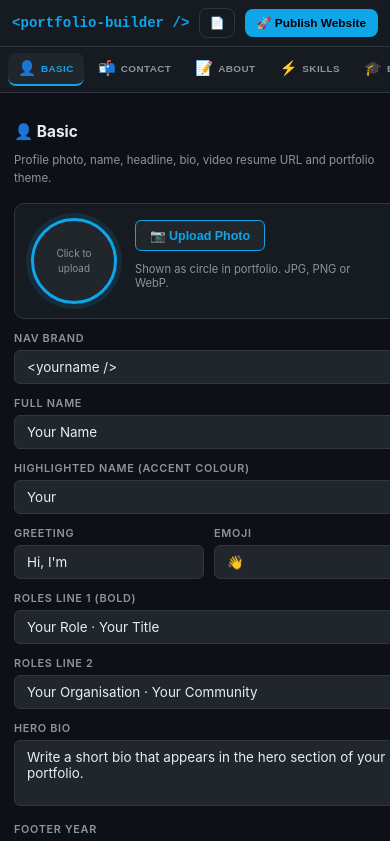
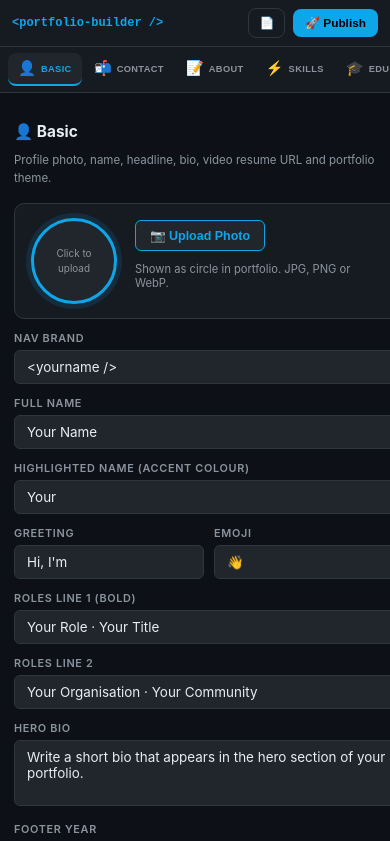
Before and after one commit to mhshrabon665-sys/portfolio-platform, a Next.js app: page /portfolio in a window 390 px wide. Shown: the top 841 px of the page. Built offline with nearby package versions, Linux system fonts and the light colour scheme.

Commit message:
Update Builder.jsx

```diff
--- a/components/Builder.jsx
+++ b/components/Builder.jsx
@@ -135,6 +135,8 @@ export default function Builder({ initialData, initialPhoto, initialTheme, editM
   const[d,setD]=useState({...(initialData||INIT),heroSocials:(initialData?.heroSocials)||(INIT.heroSocials)||['linkedin','github','whatsapp']});const[tab,setTab]=useState("basic");const[photo,setPhoto]=useState(initialPhoto||null);
   const[done,setDone]=useState(false);const[showPublish,setShowPublish]=useState(false);
   const[published,setPublished]=useState(null);const[themeId,setThemeId]=useState(initialTheme||"ocean");const fileRef=useRef();
+  const[isMobile,setIsMobile]=useState(false);
+  useEffect(()=>{const check=()=>setIsMobile(window.innerWidth<=768);check();window.addEventListener('resize',check);return()=>window.removeEventListener('resize',check);},[]);
   const upd=(k,v)=>setD(p=>({...p,[k]:v}));
   const updArr=(k,i,f,v)=>setD(p=>({...p,[k]:p[k].map((it,j)=>j===i?{...it,[f]:v}:it)}));
   const addArr=(k,tpl)=>setD(p=>({...p,[k]:[...p[k],{...tpl}]}));
@@ -395,84 +397,42 @@ ${d.references?.length?`<div class="sec"><div class="sh">References</div><div cl
         onSuccess={handlePublishSuccess}
       />
     )}
-    <style>{`
-      @media (max-width: 768px) {
-        .builder-root { height: auto !important; min-height: 100vh; overflow: auto !important; }
-        .builder-topbar { padding: 8px 12px !important; flex-wrap: wrap; gap: 6px !important; }
-        .builder-live-badge { display: none !important; }
-        .builder-theme-indicator { display: none !important; }
-        .builder-pdf-btn { padding: 7px 10px !important; font-size: 0.74rem !important; }
-        .builder-pdf-btn .pdf-label { display: none; }
-        .builder-publish-btn { padding: 7px 12px !important; font-size: 0.74rem !important; }
-        .builder-body { flex-direction: column !important; overflow: visible !important; height: auto !important; }
-        .builder-sidebar {
-          width: 100% !important;
-          flex-direction: row !important;
-          overflow-x: auto !important;
-          overflow-y: hidden !important;
-          border-right: none !important;
-          border-bottom: 1px solid #30363d !important;
-          padding: 6px 8px !important;
-          gap: 4px !important;
-          flex-shrink: 0 !important;
-          scrollbar-width: none !important;
-        }
-        .builder-sidebar::-webkit-scrollbar { display: none; }
-        .builder-tab-btn {
-          flex-direction: row !important;
-          gap: 5px !important;
-          padding: 7px 10px !important;
-          border-left: none !important;
-          border-bottom: 2px solid transparent !important;
-          flex-shrink: 0 !important;
-          white-space: nowrap !important;
-        }
-        .builder-tab-btn.active {
-          border-left: none !important;
-          border-bottom: 2px solid #0ea5e9 !important;
-        }
-        .builder-tab-icon { font-size: 0.9rem !important; }
-        .builder-tab-label { font-size: 0.62rem !important; }
-        .builder-form { flex: 1 1 auto !important; width: 100% !important; border-right: none !important; padding: 16px 14px !important; min-height: 0 !important; overflow-y: visible !important; }
-        .builder-preview { display: none !important; }
-      }
-    `}</style>
-    <div className="builder-root" style={{height:"100vh",background:C.bg,color:C.text,fontFamily:"'Inter',sans-serif",display:"flex",flexDirection:"column",overflow:"hidden"}}>
+    <div style={{height:isMobile?"auto":"100vh",minHeight:"100vh",background:C.bg,color:C.text,fontFamily:"'Inter',sans-serif",display:"flex",flexDirection:"column",overflow:isMobile?"auto":"hidden"}}>
       {/* TOP BAR */}
-      <div className="builder-topbar" style={{background:C.surf,borderBottom:`1px solid ${C.border}`,padding:"12px 20px",display:"flex",alignItems:"center",justifyContent:"space-between",flexShrink:0,gap:10}}>
-        <div style={{display:"flex",alignItems:"center",gap:10}}>
-          <span style={{fontFamily:"'JetBrains Mono',monospace",color:C.accent,fontSize:"0.88rem",fontWeight:600}}>&lt;portfolio-builder /&gt;</span>
-          <span className="builder-live-badge" style={{fontSize:"0.66rem",color:C.muted,background:C.surf2,padding:"2px 8px",borderRadius:4,border:`1px solid ${C.border}`}}>LIVE EDITOR</span>
+      <div style={{background:C.surf,borderBottom:`1px solid ${C.border}`,padding:isMobile?"8px 12px":"12px 20px",display:"flex",alignItems:"center",justifyContent:"space-between",flexShrink:0,gap:8}}>
+        <div style={{display:"flex",alignItems:"center",gap:8}}>
+          <span style={{fontFamily:"'JetBrains Mono',monospace",color:C.accent,fontSize:isMobile?"0.75rem":"0.88rem",fontWeight:600}}>&lt;portfolio-builder /&gt;</span>
+          {!isMobile&&<span style={{fontSize:"0.66rem",color:C.muted,background:C.surf2,padding:"2px 8px",borderRadius:4,border:`1px solid ${C.border}`}}>LIVE EDITOR</span>}
         </div>
-        <div className="builder-theme-indicator" style={{display:"flex",alignItems:"center",gap:8,marginLeft:"auto"}}>
+        {!isMobile&&<div style={{display:"flex",alignItems:"center",gap:8,marginLeft:"auto"}}>
           <div style={{width:12,height:12,borderRadius:"50%",background:curTheme.accent,boxShadow:`0 0 6px ${curTheme.accent}`}}/>
           <span style={{fontSize:"0.72rem",color:C.muted}}>{curTheme.name}</span>
-        </div>
-        <button className="builder-pdf-btn" onClick={downloadPDF} style={{display:"flex",alignItems:"center",gap:7,padding:"9px 18px",borderRadius:8,background:"transparent",border:`1px solid ${C.border}`,color:C.text,cursor:"pointer",fontWeight:600,fontSize:"0.82rem",flexShrink:0}} onMouseOver={e=>e.currentTarget.style.borderColor=C.accent} onMouseOut={e=>e.currentTarget.style.borderColor=C.border}>
-          📄 <span className="pdf-label">Download PDF</span>
+        </div>}
+        <button onClick={downloadPDF} style={{display:"flex",alignItems:"center",gap:6,padding:isMobile?"7px 10px":"9px 18px",borderRadius:8,background:"transparent",border:`1px solid ${C.border}`,color:C.text,cursor:"pointer",fontWeight:600,fontSize:isMobile?"0.74rem":"0.82rem",flexShrink:0,marginLeft:isMobile?"auto":"0"}} onMouseOver={e=>e.currentTarget.style.borderColor=C.accent} onMouseOut={e=>e.currentTarget.style.borderColor=C.border}>
+          {isMobile?"📄":"📄 Download PDF"}
         </button>
-        <button className="builder-publish-btn" onClick={()=>setShowPublish(true)} style={{display:"flex",alignItems:"center",gap:8,padding:"9px 20px",borderRadius:8,background:done?"#22c55e":C.accent,border:"none",color:"#000",cursor:"pointer",fontWeight:700,fontSize:"0.82rem",transition:"background 0.3s",flexShrink:0}}>
-          {editMode ? "💾 Save Changes" : done ? "✓ Published!" : "🚀 Publish Website"}
+        <button onClick={()=>setShowPublish(true)} style={{display:"flex",alignItems:"center",gap:6,padding:isMobile?"7px 12px":"9px 20px",borderRadius:8,background:done?"#22c55e":C.accent,border:"none",color:"#000",cursor:"pointer",fontWeight:700,fontSize:isMobile?"0.74rem":"0.82rem",transition:"background 0.3s",flexShrink:0}}>
+          {isMobile?(editMode?"💾 Save":done?"✓ Done":"🚀 Publish"):(editMode?"💾 Save Changes":done?"✓ Published!":"🚀 Publish Website")}
         </button>
       </div>
-      <div className="builder-body" style={{display:"flex",flex:1,overflow:"hidden"}}>
+      <div style={{display:"flex",flex:1,overflow:isMobile?"visible":"hidden",flexDirection:isMobile?"column":"row"}}>
         {/* SIDEBAR */}
-        <div className="builder-sidebar" style={{width:112,background:C.surf,borderRight:`1px solid ${C.border}`,display:"flex",flexDirection:"column",gap:2,padding:8,flexShrink:0,overflowY:"auto"}}>
-          {TABS.map(t=>(<button key={t.id} onClick={()=>setTab(t.id)} className={`builder-tab-btn${tab===t.id?" active":""}`} style={{display:"flex",flexDirection:"column",alignItems:"center",gap:4,padding:"10px 4px",borderRadius:8,border:"none",cursor:"pointer",background:tab===t.id?C.surf2:"transparent",color:tab===t.id?C.accent:C.muted,borderLeft:tab===t.id?`2px solid ${C.accent}`:"2px solid transparent",transition:"all 0.15s"}}>
-            <span className="builder-tab-icon" style={{fontSize:"1.05rem"}}>{t.icon}</span>
-            <span className="builder-tab-label" style={{fontSize:"0.58rem",fontWeight:600,textTransform:"uppercase",letterSpacing:"0.04em"}}>{t.label}</span>
+        <div style={{width:isMobile?"100%":112,background:C.surf,borderRight:isMobile?"none":`1px solid ${C.border}`,borderBottom:isMobile?`1px solid ${C.border}`:"none",display:"flex",flexDirection:isMobile?"row":"column",gap:2,padding:isMobile?"6px 8px":8,flexShrink:0,overflowX:isMobile?"auto":"hidden",overflowY:isMobile?"hidden":"auto"}}>
+          {TABS.map(t=>(<button key={t.id} onClick={()=>setTab(t.id)} style={{display:"flex",flexDirection:isMobile?"row":"column",alignItems:"center",gap:isMobile?5:4,padding:isMobile?"7px 10px":"10px 4px",borderRadius:8,border:"none",cursor:"pointer",background:tab===t.id?C.surf2:"transparent",color:tab===t.id?C.accent:C.muted,borderLeft:isMobile?"none":tab===t.id?`2px solid ${C.accent}`:"2px solid transparent",borderBottom:isMobile?(tab===t.id?`2px solid ${C.accent}`:"2px solid transparent"):"none",transition:"all 0.15s",flexShrink:0,whiteSpace:"nowrap"}}>
+            <span style={{fontSize:isMobile?"0.9rem":"1.05rem"}}>{t.icon}</span>
+            <span style={{fontSize:"0.58rem",fontWeight:600,textTransform:"uppercase",letterSpacing:"0.04em"}}>{t.label}</span>
           </button>))}
         </div>
         {/* FORM PANEL */}
-        <div className="builder-form" style={{flex:"0 0 400px",overflowY:"auto",padding:"20px 22px",borderRight:`1px solid ${C.border}`}}>
+        <div style={{flex:isMobile?"1 1 auto":"0 0 400px",width:isMobile?"100%":"auto",overflowY:"auto",padding:isMobile?"16px 14px":"20px 22px",borderRight:isMobile?"none":`1px solid ${C.border}`}}>
           <div style={{marginBottom:16}}>
             <h2 style={{fontSize:"0.96rem",fontWeight:700,color:C.text,marginBottom:4}}>{TABS.find(t=>t.id===tab)?.icon}&nbsp;{TABS.find(t=>t.id===tab)?.label}</h2>
             <p style={{fontSize:"0.72rem",color:C.muted,lineHeight:1.5}}>{TAB_DESC[tab]}</p>
           </div>
           {panels[tab]}
         </div>
-        {/* LIVE PREVIEW */}
-        <div className="builder-preview" style={{flex:1,display:"flex",flexDirection:"column",overflow:"hidden"}}>
+        {/* LIVE PREVIEW — desktop only */}
+        {!isMobile&&<div style={{flex:1,display:"flex",flexDirection:"column",overflow:"hidden"}}>
           <div style={{padding:"8px 14px",background:C.surf,borderBottom:`1px solid ${C.border}`,display:"flex",alignItems:"center",gap:8,flexShrink:0}}>
             <div style={{display:"flex",gap:5}}>{["#f87171","#fbbf24","#22c55e"].map(col=><span key={col} style={{width:10,height:10,borderRadius:"50%",background:col,display:"inline-block"}}/>)}</div>
             <span style={{fontSize:"0.7rem",color:C.muted,fontFamily:"'JetBrains Mono',monospace"}}>live preview</span>
@@ -485,7 +445,7 @@ ${d.references?.length?`<div class="sec"><div class="sh">References</div><div cl
             <iframe key={JSON.stringify(d)+photo+themeId} srcDoc={genHTML(d,photo,themeId)} style={{width:"100%",height:"100%",border:"none",background:"#000",display:"block"}} title="Portfolio Preview" sandbox="allow-scripts"/>
             <div style={{position:"absolute",top:0,left:0,right:0,height:"60px",zIndex:10,cursor:"default"}}/>
           </div>
-        </div>
+        </div>}
       </div>
     </div>
     </>
```
